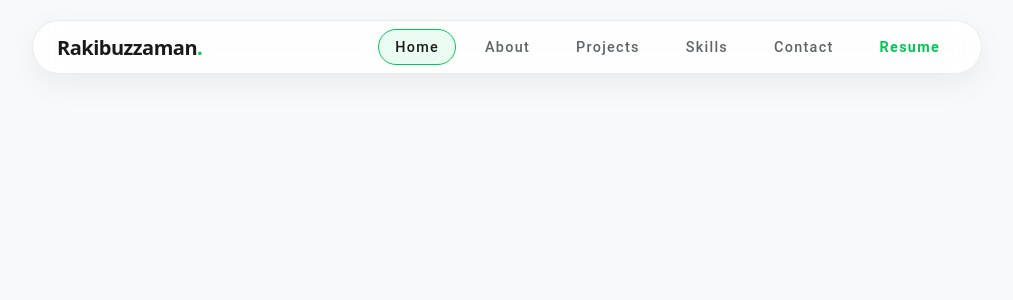
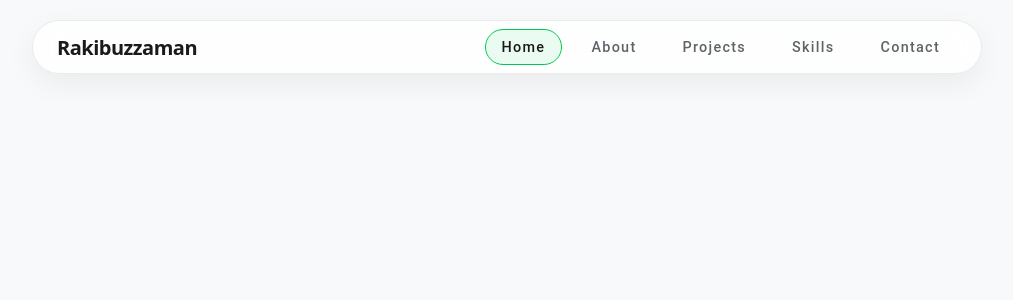
Before and after one commit to MMRakibuzzaman/MMRakibuzzaman.github.io, an Angular app: page / in a window 1280 px wide. Shown: the top 300 px of the page, without its empty margins (133-1146 px from the left). Built offline with nearby package versions, Linux system fonts and the light colour scheme.

Commit message:
Clean up

```diff
--- a/src/app/components/navbar/navbar.html
+++ b/src/app/components/navbar/navbar.html
@@ -1,31 +1,26 @@
 <nav class="navbar-container">
         <div class="navbar-content">
                 <div class="logo">
-      Rakibuzzaman<span class="dot">.</span>
+                        Rakibuzzaman
                 </div>
 
                 <div class="nav-links">
-      <button mat-button
-              [class.active]="activeSection() === 'home'"
+                        <button mat-button [class.active]="activeSection() === 'home'"
                                 (click)="setActive('home')">Home</button>
 
-      <button mat-button
-              [class.active]="activeSection() === 'about'"
+                        <button mat-button [class.active]="activeSection() === 'about'"
                                 (click)="setActive('about')">About</button>
 
-      <button mat-button
-              [class.active]="activeSection() === 'projects'"
+                        <button mat-button [class.active]="activeSection() === 'projects'"
                                 (click)="setActive('projects')">Projects</button>
 
-      <button mat-button
-              [class.active]="activeSection() === 'skills'"
+                        <button mat-button [class.active]="activeSection() === 'skills'"
                                 (click)="setActive('skills')">Skills</button>
 
-      <button mat-button
-              [class.active]="activeSection() === 'contact'"
+                        <button mat-button [class.active]="activeSection() === 'contact'"
                                 (click)="setActive('contact')">Contact</button>
 
-      <a mat-button class="resume-btn" href="#" target="_blank">Resume</a>
+                        <!-- <a mat-button class="resume-btn" href="#" target="_blank">Resume</a> -->
                 </div>
         </div>
 </nav>
```
Lines whose indentation alone changed are shown as unchanged.
